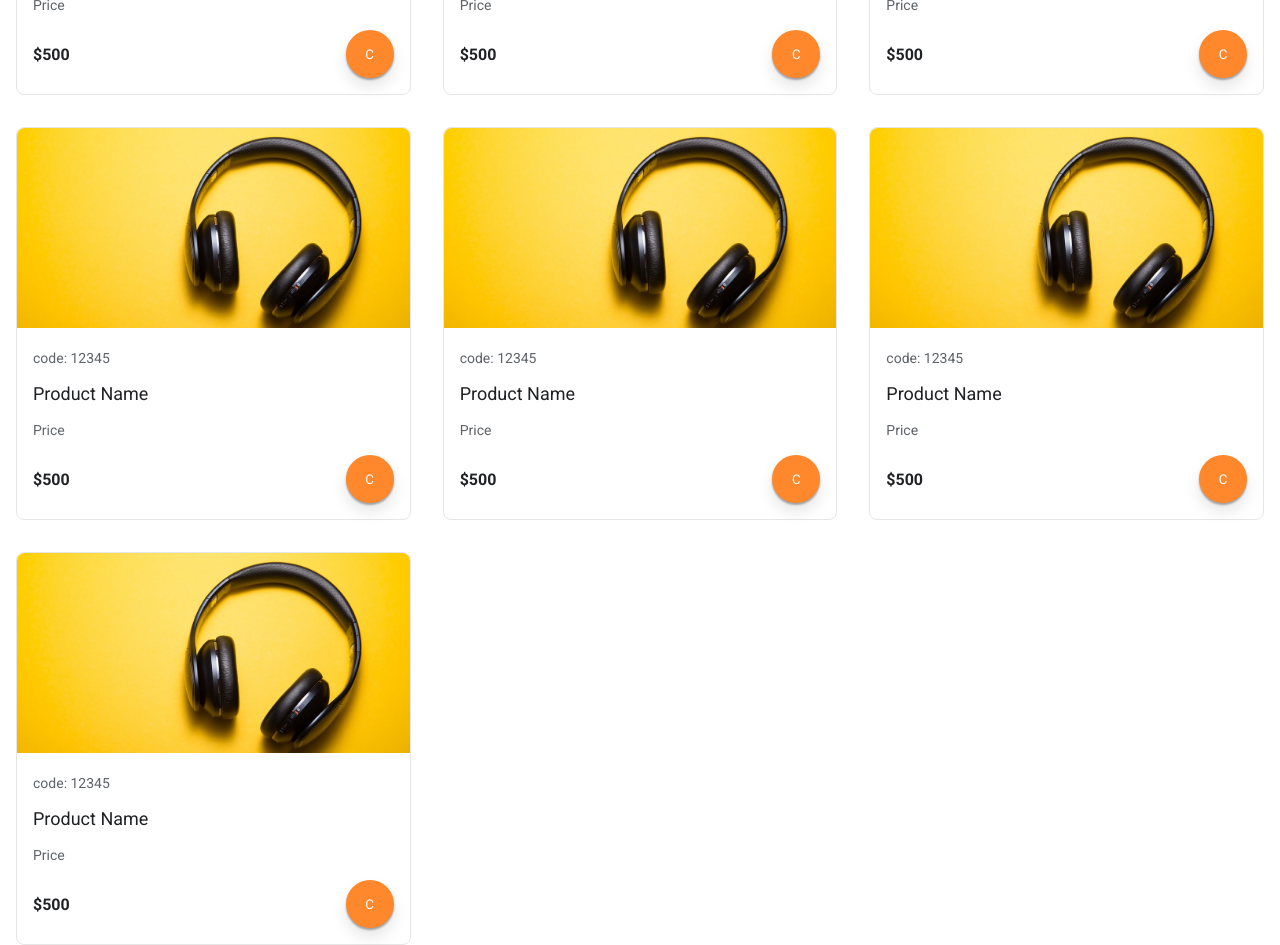
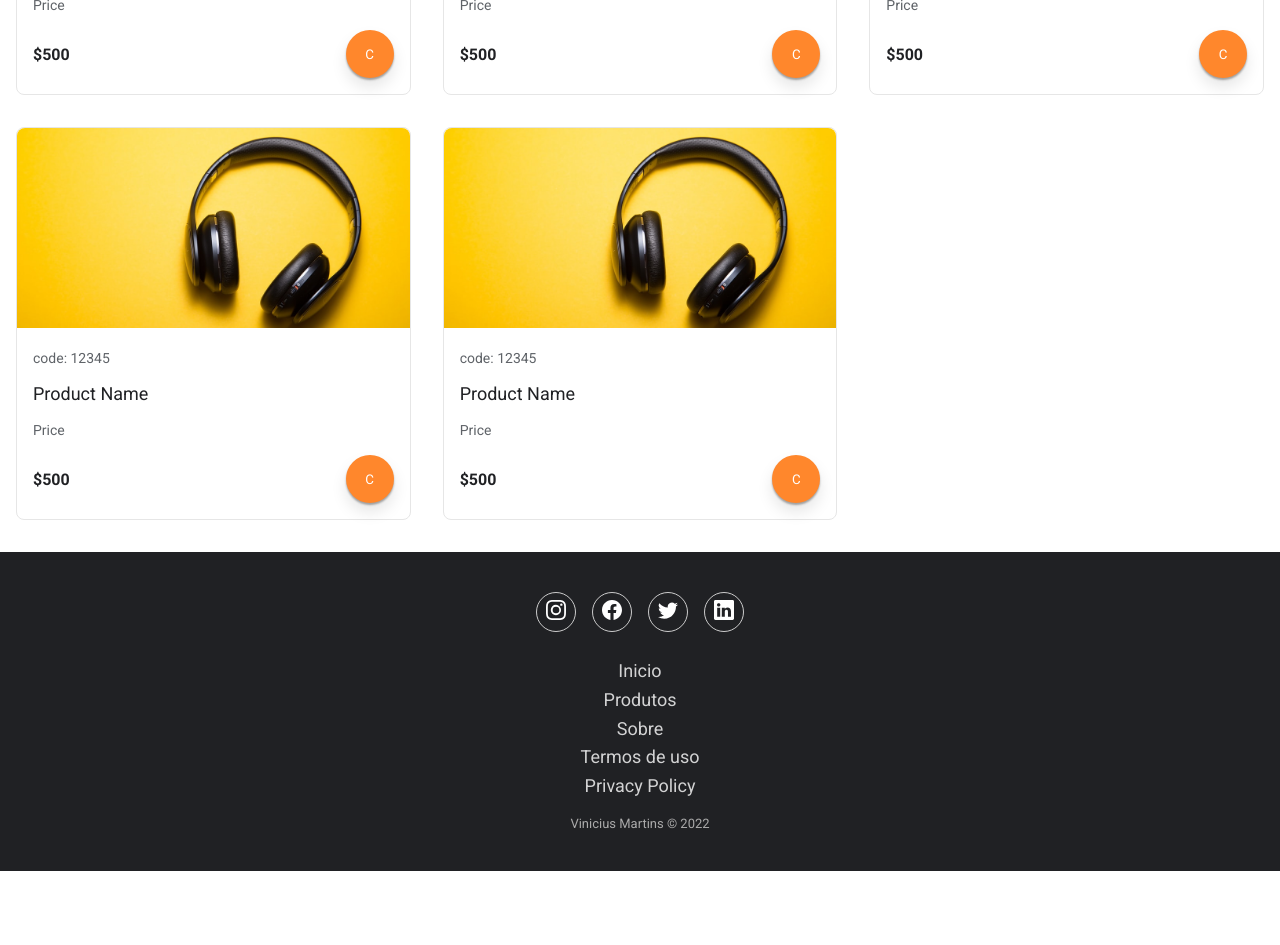
Before and after one commit to viniciusll/store, a React (Vite) app: page / in a window 1280 px wide. Shown: the part 1560-2505 px from the top of the page. After the commit the page ends 2431 px from the top, so only its background shows below. Built offline with nearby package versions, Linux system fonts and the light colour scheme.

Commit message:
created footer

```diff
--- a/package.json
+++ b/package.json
@@ -12,6 +12,7 @@
     "axios": "^0.26.0",
     "react": "^17.0.2",
     "react-dom": "^17.0.2",
+    "react-icons": "^4.3.1",
     "react-router-dom": "^6.2.2",
     "styled-components": "^5.3.3"
   },
--- a/src/presetion/components/catolog/index.tsx
+++ b/src/presetion/components/catolog/index.tsx
@@ -3,7 +3,7 @@ import * as Styled from './styles';
 import ImageProduct from '../../../assets/product-01.jpg';
 
 export function Catalog() {
-    const products = [1, 2, 3, 4, 5, 6, 7, 8, 9, 10];
+    const products = [1, 2, 3, 4, 5, 6, 7, 8];
 
     return (
         <Styled.CatalogContainer>
--- /dev/null
+++ b/src/presetion/components/footer/index.tsx
@@ -0,0 +1,47 @@
+import * as Styled from './styles';
+
+import {
+    BsInstagram,
+    BsFacebook,
+    BsTwitter,
+    BsLinkedin
+} from "react-icons/bs";
+
+export function Footer() {
+    return (
+        <Styled.FooterContainer>
+            <div className="social">
+                <a href="#">
+                    <BsInstagram />
+                </a>
+                <a href="#">
+                    <BsFacebook />
+                </a>
+                <a href="#">
+                    <BsTwitter />
+                </a>
+                <a href="#">
+                    <BsLinkedin />
+                </a>
+            </div>
+            <ul className="list-inline">
+                <li className="list-inline-item">
+                    <a href="/">Inicio</a>
+                </li>
+                <li className="list-inline-item">
+                    <a href="/products">Produtos</a>
+                </li>
+                <li className="list-inline-item">
+                    <a href="#">Sobre</a>
+                </li>
+                <li className="list-inline-item">
+                    <a href="#">Termos de uso</a>
+                </li>
+                <li className="list-inline-item">
+                    <a href="#">Privacy Policy</a>
+                </li>
+            </ul>
+            <p className="copyright">Vinicius Martins © 2022</p>
+        </Styled.FooterContainer>
+    );
+};
--- /dev/null
+++ b/src/presetion/components/footer/styles.ts
@@ -0,0 +1,57 @@
+import styled from 'styled-components';
+
+export const FooterContainer = styled.footer`
+    padding: 40px 0;
+    background-color: #202124;
+    color: #fff;
+    margin-top: 32px;
+
+    .social {
+        text-align: center;
+        padding-bottom: 25px;
+    }
+
+    .social > a {
+        font-size: 20px;
+        width: 40px;
+        height: 40px;
+        line-height: 40px;
+        display: inline-block;
+        text-align: center;
+        border-radius: 50%;
+        border: 1px solid #ccc;
+        margin: 0 8px;
+        color: inherit;
+    }
+
+    ul {
+        padding: 0;
+        list-style: none;
+        text-align: center;
+        font-size: 18px;
+        line-height: 1.6;
+        margin-bottom: 0;
+
+        li {
+            padding: 0 10px;
+
+            a {
+                color: inherit;
+                text-decoration: none;
+                opacity: 0.8;
+            }
+
+            a:hover {
+                opacity: 1;
+            }
+        }
+    }
+
+    .copyright {
+        margin-top:15px;
+        text-align:center;
+        font-size:13px;
+        color:#aaa;
+        margin-bottom:0;
+    }
+`;
--- a/src/presetion/components/index.ts
+++ b/src/presetion/components/index.ts
@@ -1,3 +1,4 @@
 export * from './header';
 export * from './banner';
 export * from './catolog';
+export * from './footer';
--- a/src/presetion/pages/Home/index.tsx
+++ b/src/presetion/pages/Home/index.tsx
@@ -1,4 +1,4 @@
-import { Header, Banner, Catalog } from '../../components';
+import { Header, Banner, Catalog, Footer } from '../../components';
 
 export function Home() {
   return (
@@ -6,6 +6,7 @@ export function Home() {
       <Header />
       <Banner />
       <Catalog />
+      <Footer />
     </>
   );
 };
```
Also changed, not shown: 1 other file (tests, documents, lock files or other folders).
